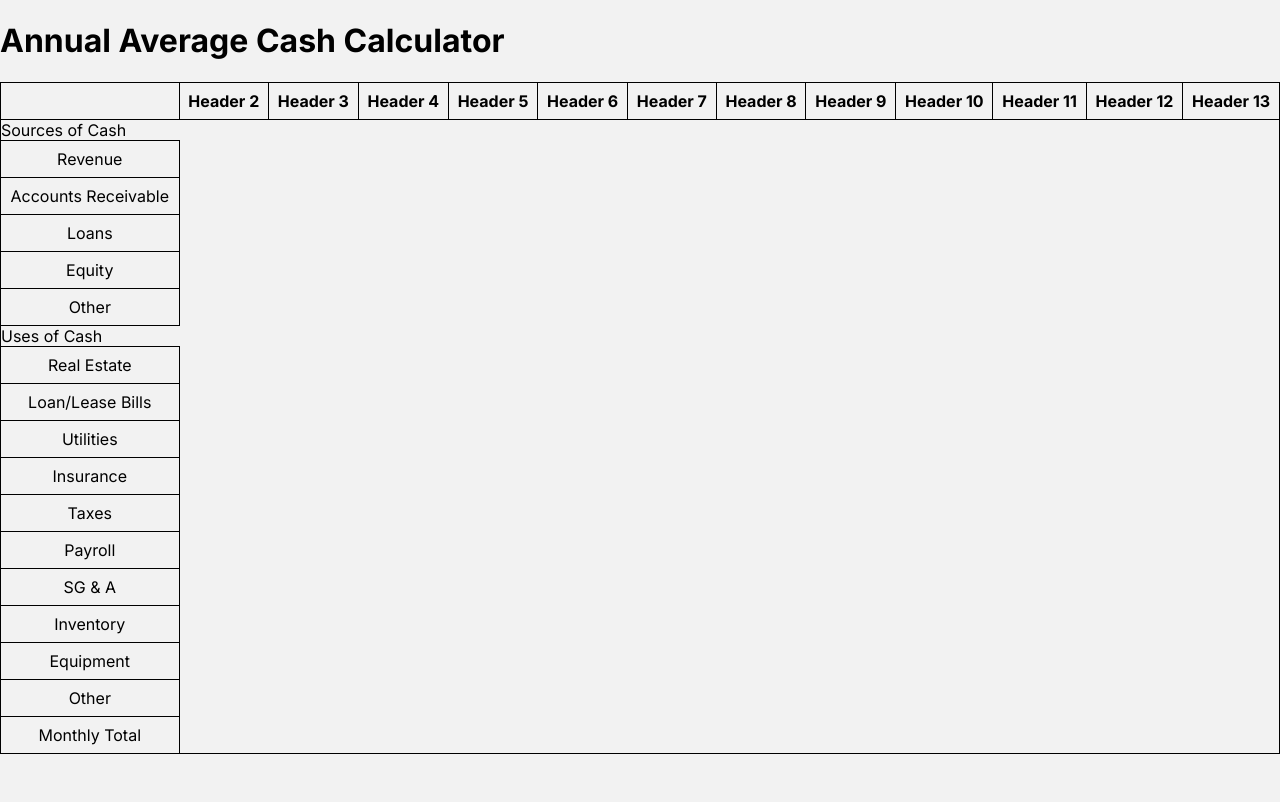
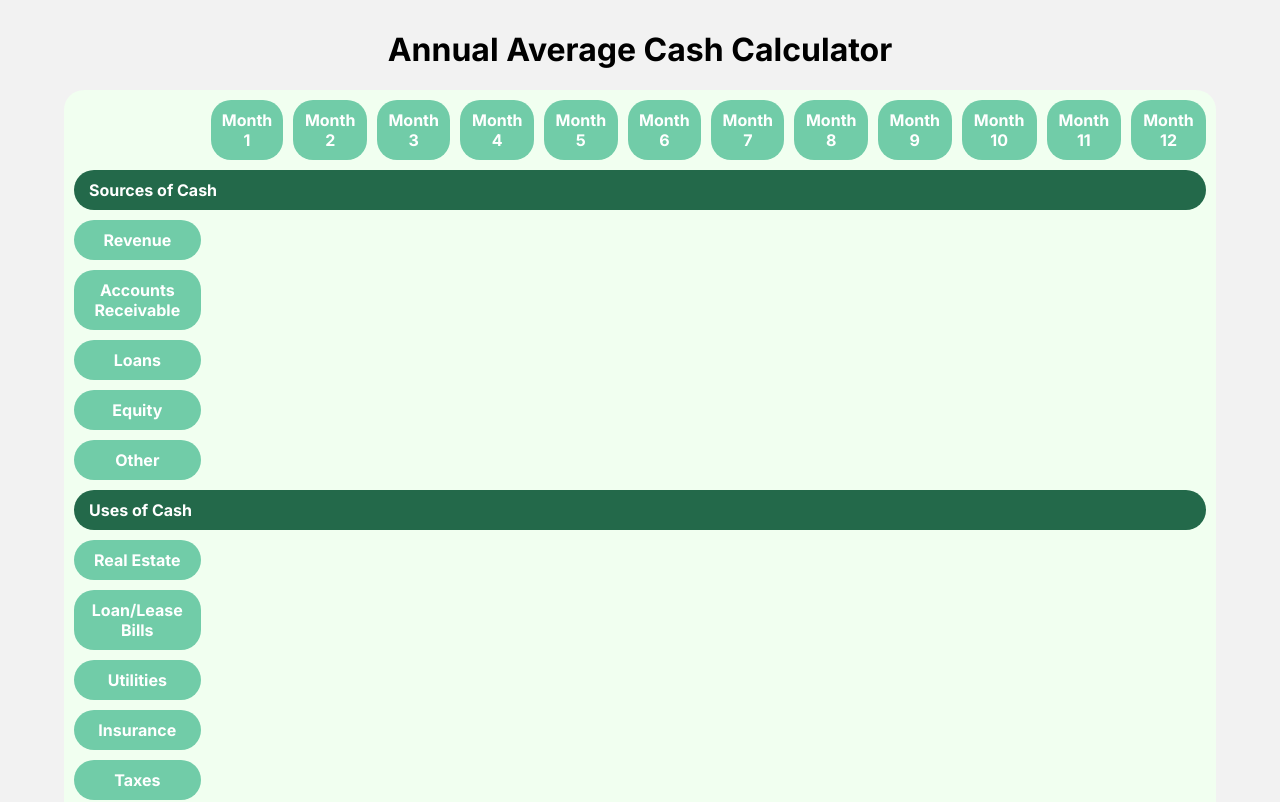
Before and after one commit to InvestMint-Dev/InvestMint-UI, a React (Create React App) app: page /cash-calculator in a window 1280 px wide. Shown: the top 802 px of the page. Built offline with nearby package versions, Linux system fonts and the light colour scheme.

Commit message:
styling cash calculator table

```diff
--- a/src/pages/create-account-page/create-account-page-4/cash-calculator/cash-calculator.css
+++ b/src/pages/create-account-page/create-account-page-4/cash-calculator/cash-calculator.css
@@ -1,13 +1,39 @@
-table {
-    width: 100%;
-    border-collapse: collapse;
+h1 {
+    text-align: center;
+    margin-top: 30px;
 }
 
-table, th, td {
-    border: 1px solid black;
+table {
+    width: 90%;
+    display: block;
+    margin-left: auto;
+    margin-right: auto;
+    border-collapse: separate;
+    border-spacing: 10px; /* Add space between cells */
+    background-color: #F1FFF0;
+    border-radius: 20px;
+    border: none;
 }
 
 th, td {
-    padding: 8px;
+    border-radius: 20px;
+    padding: 10px;
     text-align: center;
+    margin-top: 20px;
+
 }
+
+.section-divider {
+    background-color: #23694A;
+    color: white;
+    font-weight: bold;
+    text-align: left;
+    padding: 10px;
+    padding-left: 15px;
+}
+
+.section-title-cell {
+    background-color: #71CCA8;
+    color: white;
+    font-weight: bold;
+}
--- a/src/pages/create-account-page/create-account-page-4/cash-calculator/cash-calculator.js
+++ b/src/pages/create-account-page/create-account-page-4/cash-calculator/cash-calculator.js
@@ -9,74 +9,74 @@ export const CashCalculator = () => {
                 <thead>
                     <tr>
                         <th></th>
-                        <th>Header 2</th>
-                        <th>Header 3</th>
-                        <th>Header 4</th>
-                        <th>Header 5</th>
-                        <th>Header 6</th>
-                        <th>Header 7</th>
-                        <th>Header 8</th>
-                        <th>Header 9</th>
-                        <th>Header 10</th>
-                        <th>Header 11</th>
-                        <th>Header 12</th>
-                        <th>Header 13</th>
+                        <th className="section-title-cell">Month 1</th>
+                        <th className="section-title-cell">Month 2</th>
+                        <th className="section-title-cell">Month 3</th>
+                        <th className="section-title-cell">Month 4</th>
+                        <th className="section-title-cell">Month 5</th>
+                        <th className="section-title-cell">Month 6</th>
+                        <th className="section-title-cell">Month 7</th>
+                        <th className="section-title-cell">Month 8</th>
+                        <th className="section-title-cell">Month 9</th>
+                        <th className="section-title-cell">Month 10</th>
+                        <th className="section-title-cell">Month 11</th>
+                        <th className="section-title-cell">Month 12</th>
                     </tr>
                 </thead>
                 <tbody>
                     {/* Sources of Cash */}
-                    <tr>
-                        Sources of Cash
+                    <tr >
+                        <td className="section-divider" colspan="13">Sources of Cash</td>
                     </tr>
                     <tr>
-                        <td>Revenue</td>
+                        <td className="section-title-cell">Revenue</td>
                     </tr>
                     <tr>
-                        <td>Accounts Receivable</td>
+                        <td className="section-title-cell">Accounts Receivable</td>
                     </tr>
                     <tr>
-                        <td>Loans</td>
+                        <td className="section-title-cell">Loans</td>
                     </tr>
                     <tr>
-                        <td>Equity</td>
+                        <td className="section-title-cell">Equity</td>
                     </tr>
                     <tr>
-                        <td>Other</td>
+                        <td className="section-title-cell">Other</td>
                     </tr>
 
                     {/* Uses of Cash */}
                     <tr>
-                        Uses of Cash
+                    <td className="section-divider" colspan="13">Uses of Cash</td>
                     </tr>
                     <tr>
-                        <td>Real Estate</td>
+                        <td className="section-title-cell">Real Estate</td>
                     </tr>
                     <tr>
-                        <td>Loan/Lease Bills</td>
+                        <td className="section-title-cell">Loan/Lease Bills</td>
                     </tr>
                     <tr>
-                        <td>Utilities</td>
+                        <td className="section-title-cell">Utilities</td>
                     </tr>
                     <tr>
-                        <td>Insurance</td>
+                        <td className="section-title-cell">Insurance</td>
                     </tr>
                     <tr>
-                        <td>Taxes</td>
+                        <td className="section-title-cell">Taxes</td>
                     </tr>
                     <tr>
-                        <td>Payroll</td>
+                        <td className="section-title-cell">Payroll</td>
                     </tr>
                     <tr>
-                        <td>SG & A</td>
+                        <td className="section-title-cell">SG & A</td>
                     </tr>
                     <tr>
-                        <td>Inventory</td>
+                        <td className="section-title-cell">Inventory</td>
                     </tr>
                     <tr>
-                        <td>Equipment</td>
+                        <td className="section-title-cell">Equipment</td>
                     </tr>
                     <tr>
-                        <td>Other</td>
+                        <td className="section-title-cell">Other</td>
                     </tr>
 
                     {/* Monthly Total */}
```
